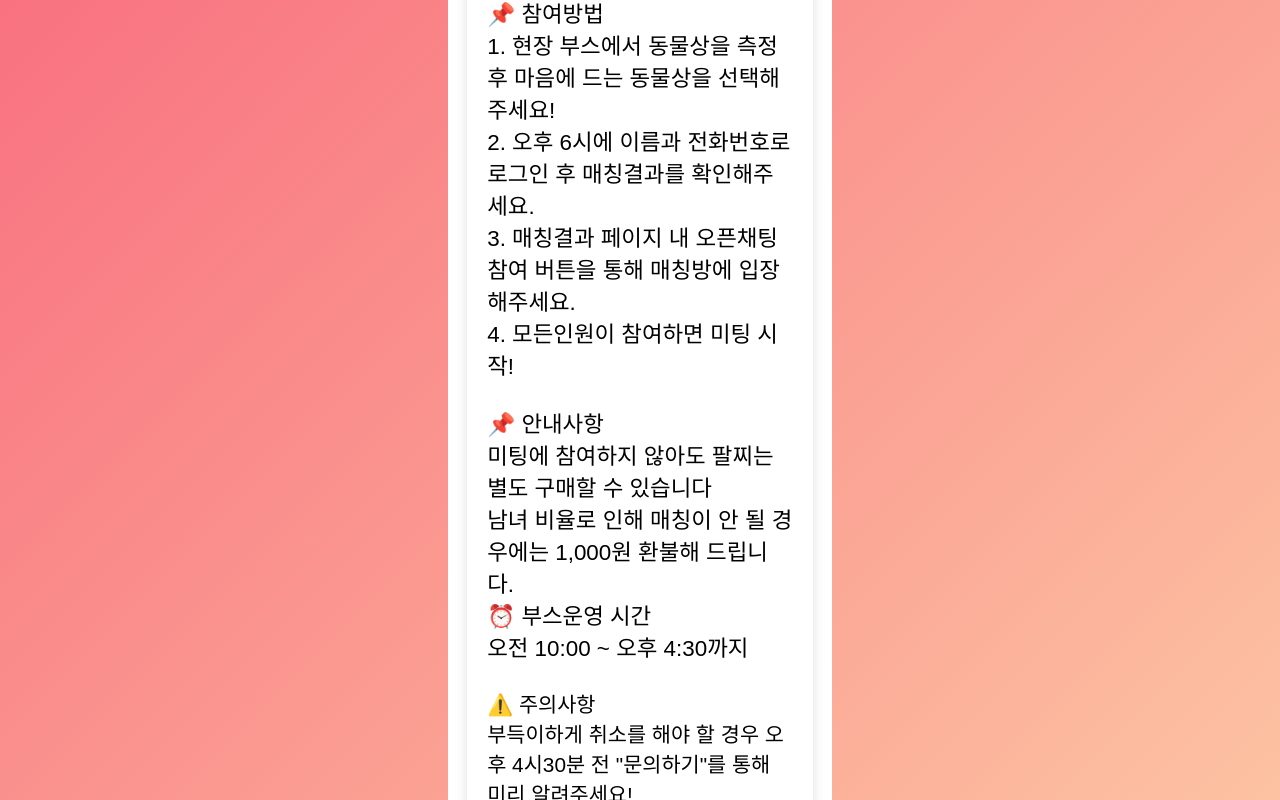
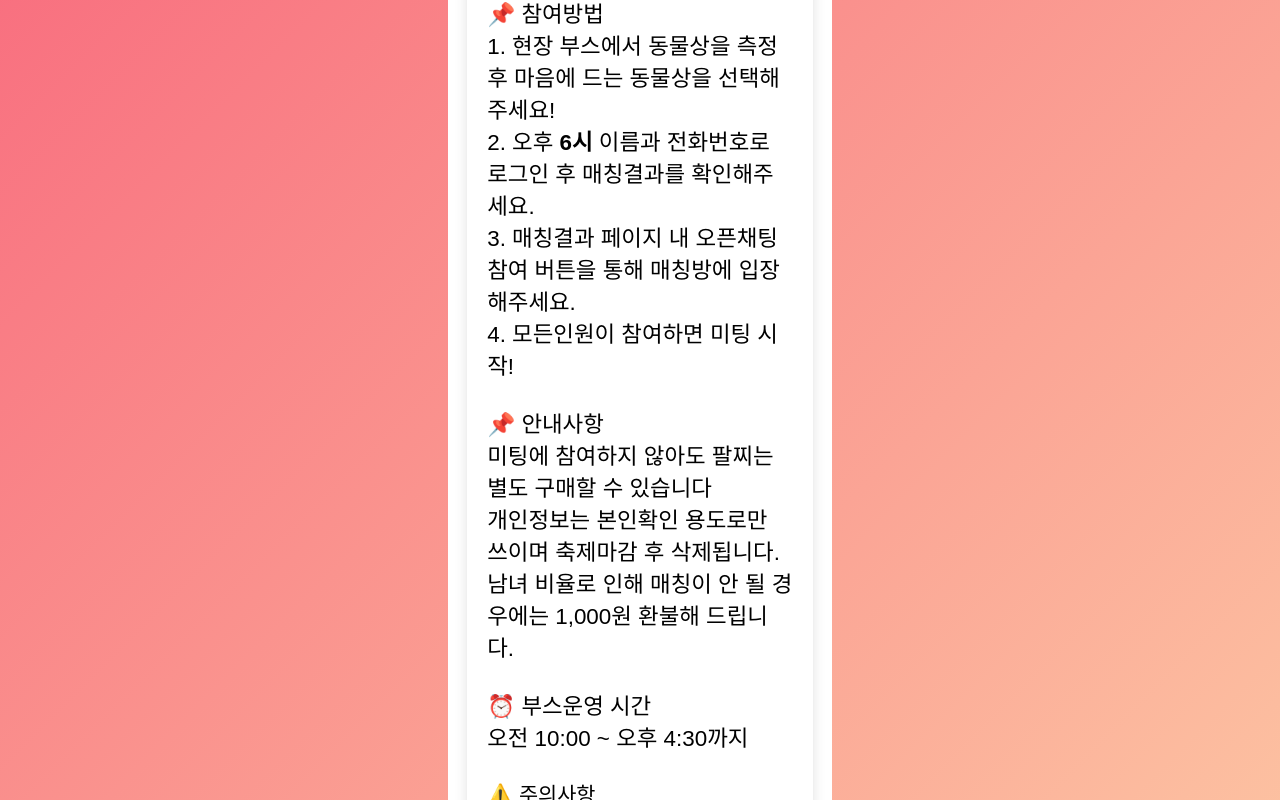
Before and after one commit to rong5026/animal_user, a React (Create React App) app: page /booth in a window 1280 px wide. Shown: the part 1240-2040 px from the top of the page. Built offline with nearby package versions, Linux system fonts and the light colour scheme; no server answers; a web font is replaced by a local one.

Commit message:
[UPDATE] 안내사항 문구 부분 수정

```diff
--- a/src/Booth/Booth.jsx
+++ b/src/Booth/Booth.jsx
@@ -40,7 +40,7 @@ function Booth() {
                         <br></br>                        📌 참여방법
                         <br></br>
                         1. 현장 부스에서 동물상을 측정 후 마음에 드는 동물상을 선택해주세요! <br></br>
-                        2. 오후 6시에 이름과 전화번호로 로그인 후 매칭결과를 확인해주세요. <br></br>
+                        2. 오후 <strong>6시</strong> 이름과 전화번호로 로그인 후 매칭결과를 확인해주세요. <br></br>
                         3. 매칭결과 페이지 내 오픈채팅 참여 버튼을 통해 매칭방에 입장해주세요. <br></br>
                         4. 모든인원이 참여하면 미팅 시작!
                         <br></br>
@@ -48,7 +48,9 @@ function Booth() {
                         📌 안내사항
                         <br></br>
                         미팅에 참여하지 않아도 팔찌는 별도 구매할 수 있습니다<br></br>
+                        개인정보는 본인확인 용도로만 쓰이며 축제마감 후 삭제됩니다.<br></br>
                         남녀 비율로 인해 매칭이 안 될 경우에는 1,000원 환불해 드립니다.
+                        <br></br>
                         <br></br>
                         ⏰ 부스운영 시간
                         <br></br>
```
